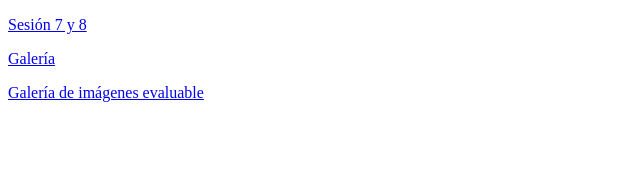
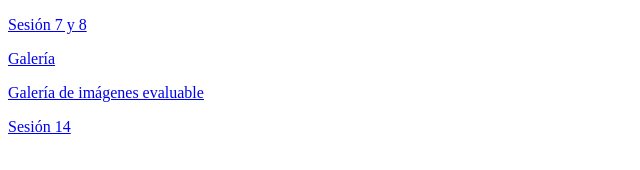
Before and after one commit to stephanymr/TPED1, a plain HTML site: page index.html in a window 1280 px wide. Shown: the full height of the page, 0-640 px from the left. Drawn offline with Linux system fonts and the light colour scheme.

Commit message:
Update index.html

```diff
--- a/index.html
+++ b/index.html
@@ -8,5 +8,6 @@
         <p><a href="sesion7y8/sesion7y8.html">Sesión 7 y 8</a></p>
         <p><a href="galeria/galeria.html">Galería</a></p>
         <p><a href="galeria_imagenes/galeria_imagenes.html">Galería de imágenes evaluable</a></p>
+        <p><a href="sesion14/sesion14.html">Sesión 14</a></p>
     </body>
 </html>
```
